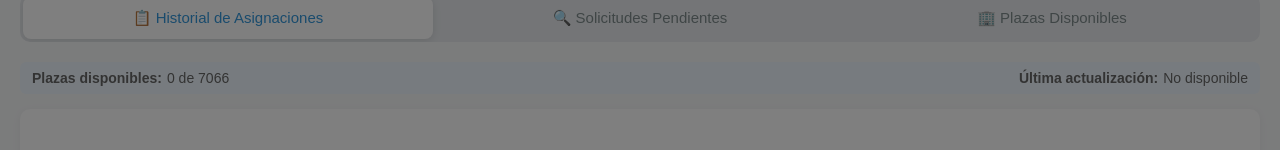
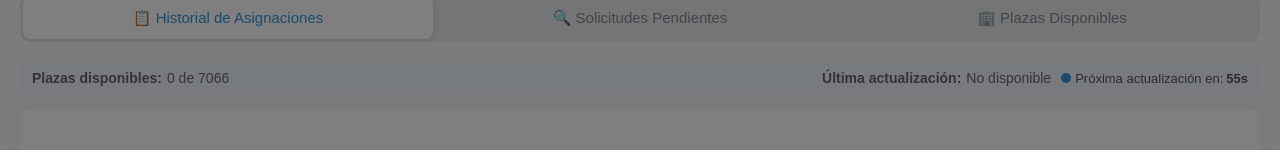
Before and after one commit to agustingar/asignacion-plazas, a React (Create React App) app: page / in a window 1280 px wide. Shown: the part 132-282 px from the top of the page. Built offline with nearby package versions, Linux system fonts and the light colour scheme; no server answers; the database is empty.

Commit message:
Mejoras: eliminado botón exportar Excel, procesamiento automático cada minuto con contador visual y corregido problema del buscador

```diff
--- a/package.json
+++ b/package.json
@@ -14,8 +14,7 @@
     "react-dom": "^19.1.0",
     "react-scripts": "5.0.1",
     "react-toastify": "^11.0.5",
-    "web-vitals": "^2.1.4",
-    "xlsx": "^0.18.5"
+    "web-vitals": "^2.1.4"
   },
   "scripts": {
     "start": "react-scripts start",
--- a/src/App.js
+++ b/src/App.js
@@ -19,6 +19,7 @@ function App() {
   const [processingMessage, setProcessingMessage] = useState('');
   const [loadingCSV, setLoadingCSV] = useState(false);
   const [lastProcessed, setLastProcessed] = useState(null);
+  const [secondsUntilNextUpdate, setSecondsUntilNextUpdate] = useState(60);
 
   // Estados para el formulario de solicitud
   const [orderNumber, setOrderNumber] = useState('');
@@ -40,6 +41,7 @@ function App() {
   const cargaCompletadaRef = useRef(false);
   const processingTimerRef = useRef(null);
   const lastProcessedTimestampRef = useRef(0);
+  const countdownTimerRef = useRef(null);
 
   // Función para mostrar un popup con mensaje
   const showNotification = (message, type = 'success') => {
@@ -510,6 +512,8 @@ function App() {
           if (ahora - lastProcessedTimestampRef.current >= 45000) {
             console.log("Iniciando procesamiento automático de solicitudes...");
             procesarTodasLasSolicitudes(true);
+            // Reiniciar el contador de segundos
+            setSecondsUntilNextUpdate(60);
           }
         }
       }, 60000); // 60 segundos = 1 minuto
@@ -519,9 +523,33 @@ function App() {
         if (processingTimerRef.current) {
           clearInterval(processingTimerRef.current);
         }
+        if (countdownTimerRef.current) {
+          clearInterval(countdownTimerRef.current);
+        }
       };
     }
   }, [availablePlazas.length, solicitudes.length]);
+
+  // Configurar el contador de segundos hasta la próxima actualización
+  useEffect(() => {
+    // Iniciar el contador de cuenta regresiva
+    countdownTimerRef.current = setInterval(() => {
+      setSecondsUntilNextUpdate(prevSeconds => {
+        // Si llegamos a 0, volver a 60
+        if (prevSeconds <= 1) {
+          return 60;
+        }
+        return prevSeconds - 1;
+      });
+    }, 1000);
+
+    // Limpiar el intervalo al desmontar
+    return () => {
+      if (countdownTimerRef.current) {
+        clearInterval(countdownTimerRef.current);
+      }
+    };
+  }, []);
 
   // Función para procesar todas las solicitudes - versión optimizada para alto volumen
   const procesarTodasLasSolicitudes = async (silencioso = false) => {
@@ -542,6 +570,8 @@ function App() {
       if (solicitudes.length === 0) {
         setLastProcessed(new Date());
         setLoadingProcess(false);
+        // Restablecer el contador a 60 segundos
+        setSecondsUntilNextUpdate(60);
         return;
       }
 
@@ -581,6 +611,9 @@ function App() {
       // Actualizar información de último procesamiento
       const ahora = new Date();
       setLastProcessed(ahora);
+
+      // Restablecer el contador a 60 segundos
+      setSecondsUntilNextUpdate(60);
 
       if (!silencioso) {
         // Mostrar notificación si no es silencioso
@@ -893,22 +926,28 @@ function App() {
               hour12: false
             }).format(lastProcessed)
             : 'No disponible'}
-          {!loadingProcess && solicitudes.length > 0 && (
-            <button
-              onClick={() => procesarTodasLasSolicitudes()}
-              style={{
-                marginLeft: '10px',
-                padding: '2px 6px',
-                fontSize: '12px',
-                background: 'none',
-                border: '1px solid #3498db',
-                borderRadius: '4px',
-                color: '#3498db',
-                cursor: 'pointer'
-              }}
-            >
-              Actualizar ahora
-            </button>
+
+          {!loadingProcess && (
+            <span style={{marginLeft: '10px', color: '#555', fontSize: '13px', display: 'flex', alignItems: 'center'}}>
+              <span style={{
+                display: 'inline-block',
+                width: '10px',
+                height: '10px',
+                borderRadius: '50%',
+                backgroundColor: '#3498db',
+                marginRight: '4px',
+                opacity: 0.7,
+                animation: 'pulse 1s infinite'
+              }}></span>
+              Próxima actualización en: <span style={{fontWeight: 'bold', marginLeft: '3px'}}>{secondsUntilNextUpdate}s</span>
+              <style>{`
+                @keyframes pulse {
+                  0% { opacity: 0.4; }
+                  50% { opacity: 1; }
+                  100% { opacity: 0.4; }
+                }
+              `}</style>
+            </span>
           )}
         </div>
       </div>
@@ -1061,7 +1100,7 @@ function App() {
               }}></div>
             </div>
           </div>
-        </div>
+    </div>
       )}
 
       {/* Estilos CSS */}
--- a/src/components/Dashboard.js
+++ b/src/components/Dashboard.js
@@ -1,5 +1,4 @@
 import React from 'react';
-import * as XLSX from 'xlsx';
 
 /**
  * Componente que muestra el historial de asignaciones
@@ -41,37 +40,6 @@ const Dashboard = ({ assignments }) => {
   const ordenesOrdenados = Object.keys(asignacionesPorOrden)
     .map(Number)
     .sort((a, b) => a - b);
-
-  // Función para exportar a Excel
-  const exportToExcel = () => {
-    // Crear un nuevo libro de trabajo
-    const workbook = XLSX.utils.book_new();
-
-    // Convertir los datos a formato de hoja de cálculo
-    const dataParaExcel = [];
-
-    // Preparar datos para Excel (formato plano para la tabla)
-    ordenesOrdenados.forEach(orden => {
-      const asignacionesDeEsteOrden = asignacionesPorOrden[orden];
-      asignacionesDeEsteOrden.forEach(asignacion => {
-        dataParaExcel.push({
-          'Número de Orden': asignacion.order,
-          'Localidad': asignacion.localidad,
-          'Centro de Trabajo': asignacion.centro,
-          'Municipio': asignacion.municipio
-        });
-      });
-    });
-
-    // Crear hoja de cálculo
-    const worksheet = XLSX.utils.json_to_sheet(dataParaExcel);
-
-    // Añadir la hoja al libro
-    XLSX.utils.book_append_sheet(workbook, worksheet, 'Asignaciones');
-
-    // Generar el archivo y descargarlo
-    XLSX.writeFile(workbook, 'asignaciones_plazas.xlsx');
-  };
 
   // Estilos para el componente
   const styles = {
@@ -124,20 +92,6 @@ const Dashboard = ({ assignments }) => {
     statLabel: {
       fontSize: '12px',
       color: '#95a5a6'
-    },
-    exportButton: {
-      padding: '10px 18px',
-      backgroundImage: 'linear-gradient(to right, #3498db, #2980b9)',
-      color: 'white',
-      border: 'none',
-      borderRadius: '6px',
-      cursor: 'pointer',
-      display: 'flex',
-      alignItems: 'center',
-      boxShadow: '0 2px 4px rgba(0,0,0,0.1)',
-      transition: 'all 0.2s ease',
-      fontSize: '14px',
-      fontWeight: '500'
     },
     infoBox: {
       padding: '12px 15px',
@@ -224,14 +178,6 @@ const Dashboard = ({ assignments }) => {
             </div>
           </div>
         </div>
-
-        <button
-          onClick={exportToExcel}
-          style={styles.exportButton}
-        >
-          <span style={{ marginRight: '6px' }}>📊</span>
-          Exportar a Excel
-        </button>
       </div>
 
       <div style={styles.infoBox}>
--- a/src/components/PlazasDisponibles.js
+++ b/src/components/PlazasDisponibles.js
@@ -632,12 +632,15 @@ const PlazasDisponibles = ({
           height: 100%;
           display: flex;
           flex-direction: column;
+          overflow: hidden;
+          max-width: 100%;
         }
 
         .search-container {
           position: relative;
           margin-bottom: 15px;
           width: 100%;
+          max-width: 100%;
         }
 
         .search-box {
@@ -647,6 +650,7 @@ const PlazasDisponibles = ({
           border-radius: 6px;
           font-size: 16px;
           transition: border-color 0.3s;
+          box-sizing: border-box;
         }
 
         .search-box:focus {
@@ -676,6 +680,7 @@ const PlazasDisponibles = ({
           flex-wrap: wrap;
           gap: 10px;
           margin-bottom: 15px;
+          max-width: 100%;
         }
 
         .filter-select {
@@ -684,6 +689,7 @@ const PlazasDisponibles = ({
           border-radius: 4px;
           min-width: 150px;
           flex-grow: 1;
+          box-sizing: border-box;
         }
 
         .results-info {
@@ -693,6 +699,7 @@ const PlazasDisponibles = ({
           font-size: 14px;
           color: #555;
           font-weight: 500;
+          flex-wrap: wrap;
         }
 
         .plazas-grid {
```
